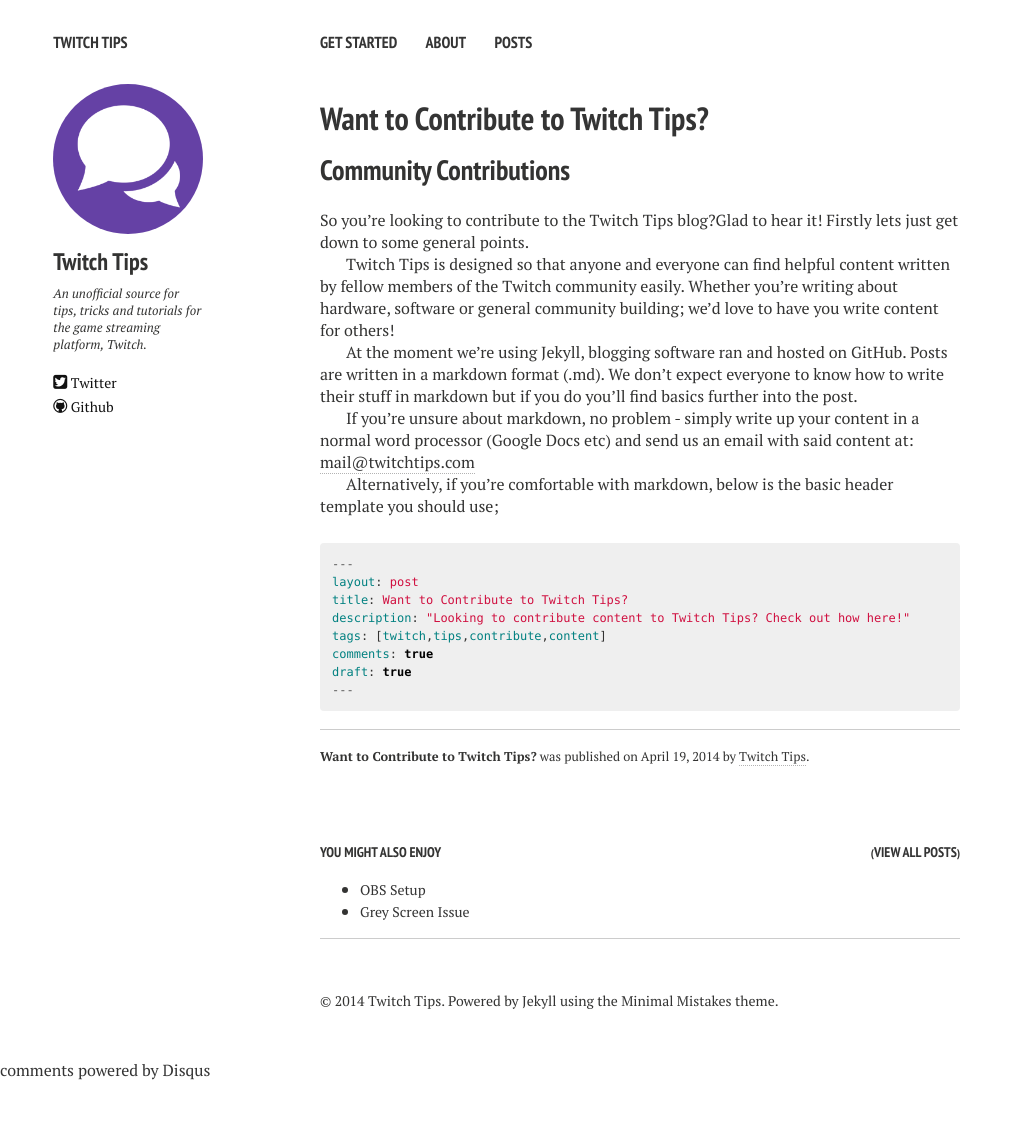
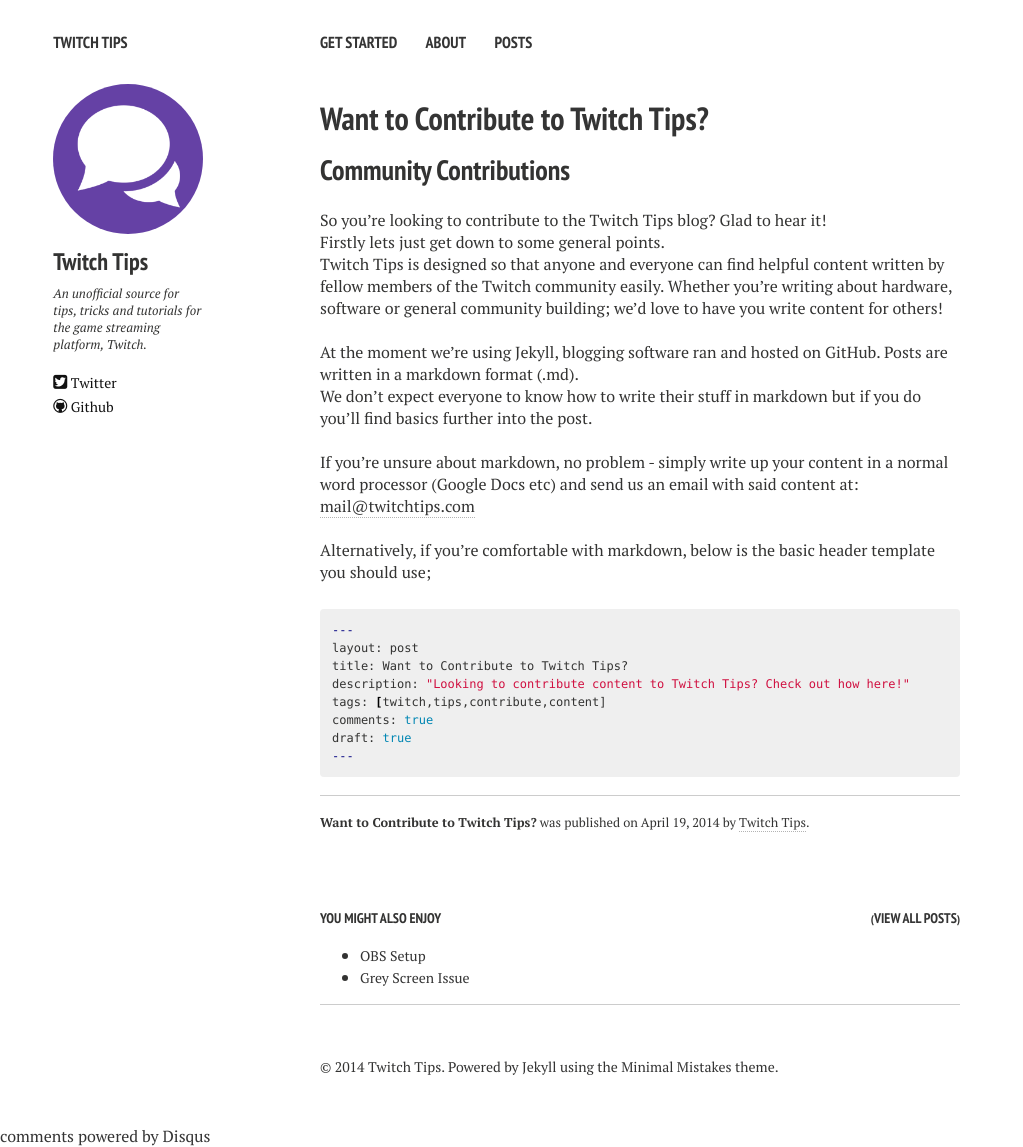
Before and after one commit to SolidPIPe/twitchtips, a Jekyll site: the page built from _posts/2014-04-19-contribute.md, in a window 1280 px wide. Shown: the whole page, without its empty margins (0-1023 px from the left). Built offline with Jekyll 4.4.1, drawn with Linux system fonts in a browser that asks for light colours; nearby versions of some CDN libraries; comment, search, counter and statistics services are not loaded; before the commit the page ends 1081 px from its top, so only the background shows below that.

Commit message:
Better spacing and proper markdown

```diff
--- a/_posts/2014-04-19-contribute.md
+++ b/_posts/2014-04-19-contribute.md
@@ -8,17 +8,19 @@
 ---
 
 ## Community Contributions
-So you're looking to contribute to the Twitch Tips blog?Glad to hear it! Firstly lets just get down to some general points.
-
+So you're looking to contribute to the Twitch Tips blog? Glad to hear it!
+Firstly lets just get down to some general points.
+<br>
 Twitch Tips is designed so that anyone and everyone can find helpful content written by fellow members of the Twitch community easily. Whether you're writing about hardware, software or general community building; we'd love to have you write content for others!
-
-At the moment we're using Jekyll, blogging software ran and hosted on GitHub. Posts are written in a markdown format (.md). We don't expect everyone to know how to write their stuff in markdown but if you do you'll find basics further into the post.
-
+<br>
+At the moment we're using Jekyll, blogging software ran and hosted on GitHub. Posts are written in a markdown format (.md).
+We don't expect everyone to know how to write their stuff in markdown but if you do you'll find basics further into the post.
+<br>
 If you're unsure about markdown, no problem - simply write up your content in a normal word processor (Google Docs etc) and send us an email with said content at: [mail@twitchtips.com](mailto:mail@twitchtips.com)
-
+<br>
 Alternatively, if you're comfortable with markdown, below is the basic header template you should use;
 
-{% highlight markdown %}
+{% highlight bash %}
 ---
 layout: post
 title: Want to Contribute to Twitch Tips?
```
